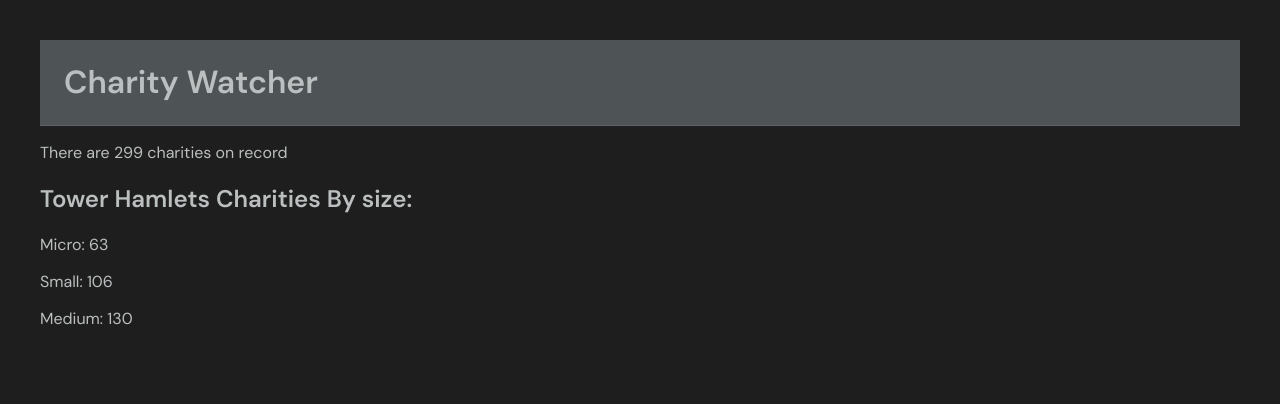
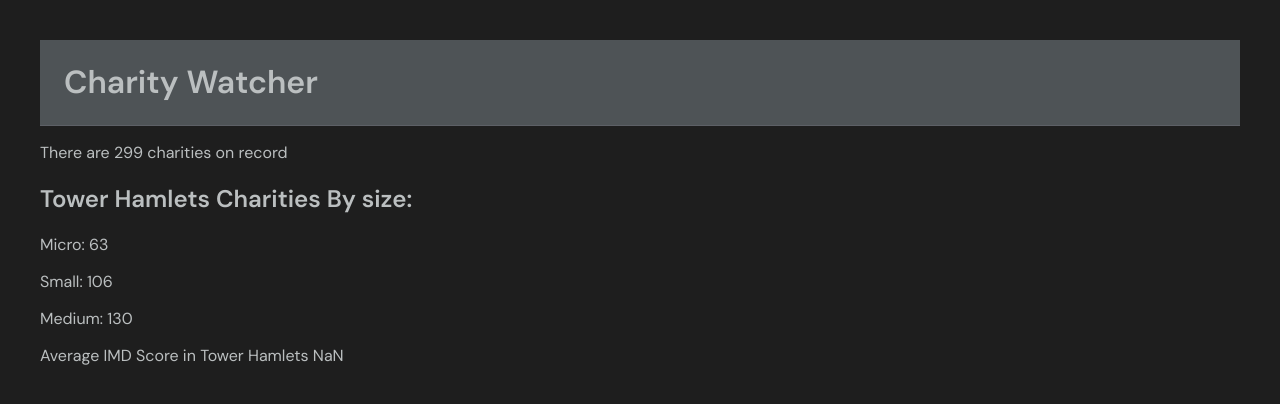
Before and after one commit to nk13-nu/charity_watch, a React (Vite) app in the folder charity_watcher/: page / in a window 1280 px wide. Shown: the top 404 px of the page. Built offline with nearby package versions, Linux system fonts and the light colour scheme.

Commit message:
Added averageIMD score but displaying is not working I am getting a NaN

```diff
--- a/charity_watcher/src/App.jsx
+++ b/charity_watcher/src/App.jsx
@@ -5,6 +5,9 @@ function App(){
   const micro = charities.filter(c => c['Charity Size Band'] === 'Micro').length;
   const small = charities.filter(c => c['Charity Size Band'] === "Small").length;
   const medium = charities.filter(c => c['Charity Size Band'] === "Medium").length;
+
+  const validIMDScore = charities.filter(c => c['Index of Multiple Deprivation (IMD) Score'] !== null)
+  const averageIMD = validIMDScore.reduce((sum, c) => sum + c.imdScore, 0)
 
   return(
     <div style={{ padding: '40px' }}>
@@ -17,6 +20,8 @@ function App(){
       <p>Micro: {micro}</p>
       <p>Small: {small}</p>
       <p>Medium: {medium}</p>
+
+      <p>Average IMD Score in Tower Hamlets {averageIMD}</p>
     </div>
   )
 
```
